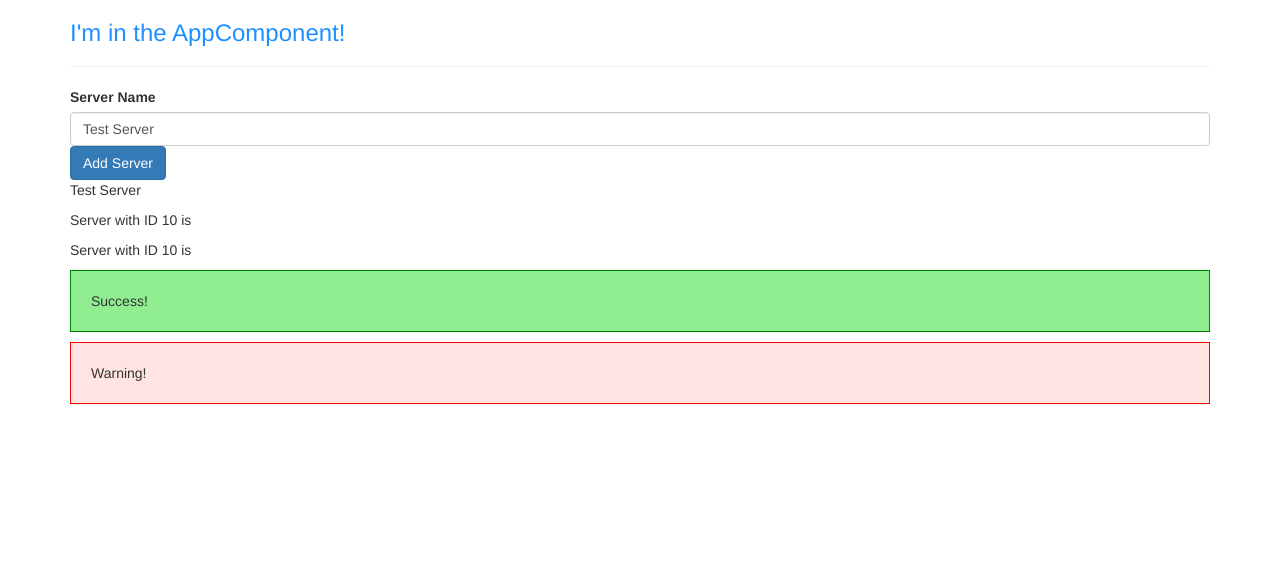
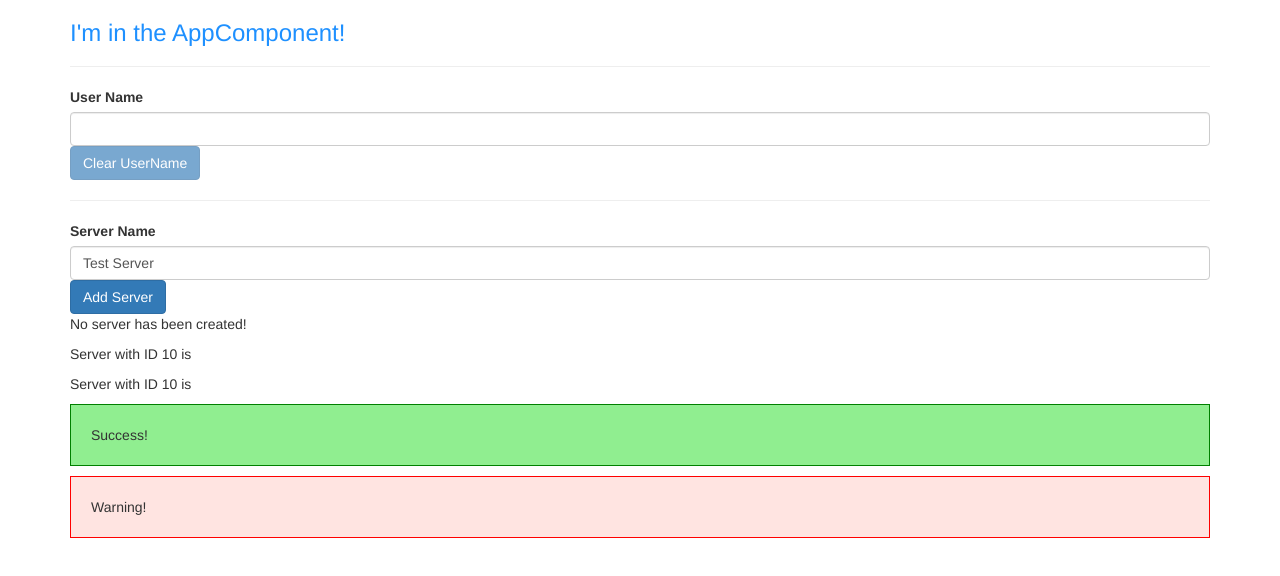
Before and after one commit to bedoyama/angular-2021-first, an Angular app: page / in a window 1280 px wide. Shown: the top 576 px of the page. Built offline with nearby package versions, Linux system fonts and the light colour scheme.

Commit message:
Assingment 2

```diff
--- a/src/app/servers/servers.component.html
+++ b/src/app/servers/servers.component.html
@@ -1,3 +1,14 @@
+<label>User Name</label>
+<input
+type="text"
+class="form-control"
+[(ngModel)]="userName"
+(input)="onUpdateUserName($event)">
+<button
+class="btn btn-primary"
+[disabled]="!allowNewUser"
+(click)="onClearUserName()">Clear UserName</button>
+<hr>
 <label>Server Name</label>
 <!-- <input
 type="text"
@@ -11,8 +22,8 @@
 class="btn btn-primary"
 [disabled]="!allowNewServer"
 (click)="onCreateServer()">Add Server</button>
-<p>{{ serverName }}</p>
-<!-- <p>{{ serverCreationStatus }}</p> -->
+<!-- <p>{{ serverName }}</p> -->
+<p>{{ serverCreationStatus }}</p>
 <!-- <p>{{ allowNewServer }}</p> -->
 <!-- <p [innerText]="allowNewServer"></p> -->
 <app-server></app-server>
--- a/src/app/servers/servers.component.ts
+++ b/src/app/servers/servers.component.ts
@@ -13,8 +13,10 @@
 })
 export class ServersComponent implements OnInit {
   allowNewServer = false;
+  allowNewUser = false;
   serverCreationStatus = 'No server has been created!';
   serverName = 'Test Server';
+  userName = '';
 
   constructor() {
     setTimeout(() => {
@@ -26,12 +28,25 @@
   }
 
   onCreateServer() {
-    this.serverCreationStatus = 'Server was created!';
+    this.serverCreationStatus = 'Server was created! Name is ' + this.serverName;
   }
 
-  onUpdateServerName(event: any) {
-    this.serverName = (<HTMLInputElement>event.target).value;
-    // console.log(event);
+  // onUpdateServerName(event: any) {
+  //   this.serverName = (<HTMLInputElement>event.target).value;
+  //   // console.log(event);
+  // }
+
+  onUpdateUserName(event: any) {
+    this.userName = (<HTMLInputElement>event.target).value;
+    if (this.userName.length == 0) {
+      this.allowNewUser = false;
+    } else {
+      this.allowNewUser = true;
+    }
+  }
+
+  onClearUserName() {
+    this.userName = '';
   }
 
 }
```
